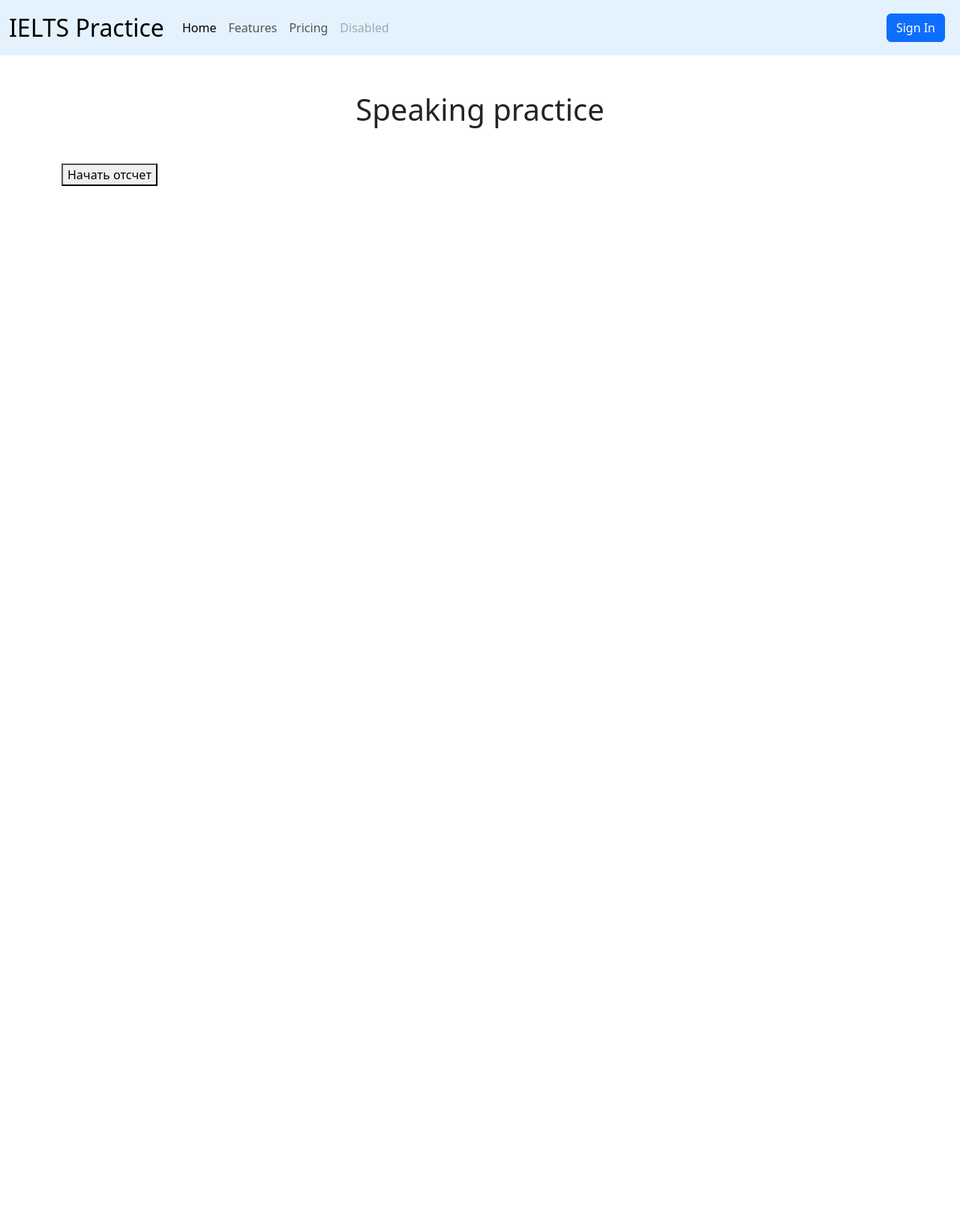
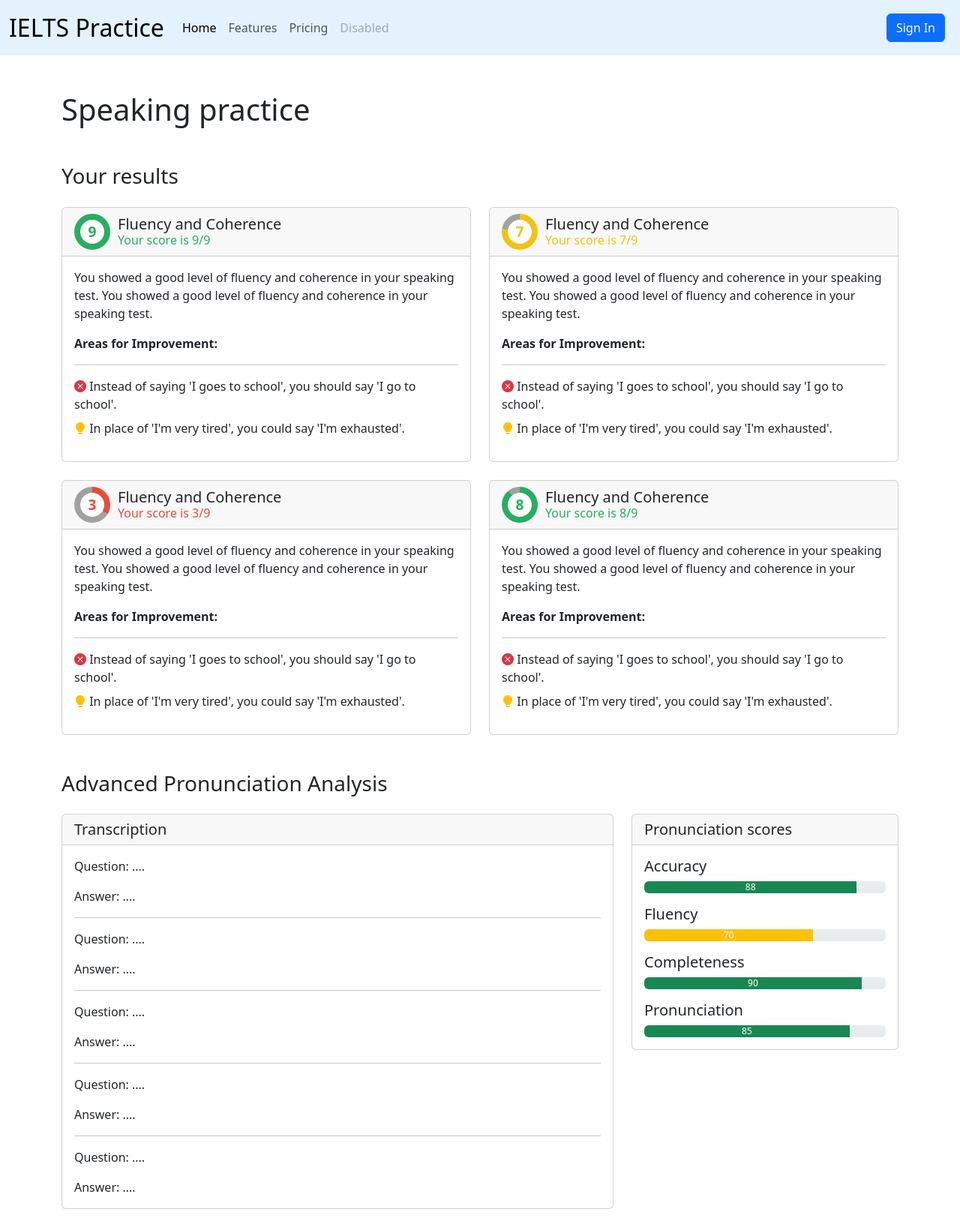
Before and after one commit to kirillak404/IELTS-practice, a Flask app: page /test in a window 1280 px wide. Shown: the whole page at 75% size. Before the commit the page ends 248 px from the top, so only its background shows below. Run offline with Flask 3, Linux system fonts and the light colour scheme; parts of the project's set-up code (start-up, migrations or seed data) failed here and were passed over.

Commit message:
feat(frontend): add Advanced Pronunciation Analysis

```diff
--- a/app/api_utils.py
+++ b/app/api_utils.py
@@ -275,6 +275,3 @@ Your response should look like this:
 
     result = get_gpt_json_completion(messages)
     return result
-
-
-print(gpt_evaluate_speaking_fluency(0))
--- a/app/main/routes.py
+++ b/app/main/routes.py
@@ -137,4 +137,4 @@ def reset_section_progress():
 
 @bp.route('/test')
 def test_route():
-    return render_template('test_page.html')
+    return render_template('results_super.html')
--- /dev/null
+++ b/app/static/scores.js
@@ -0,0 +1,38 @@
+// Find all rating items
+const ratings = document.querySelectorAll(".rating");
+
+// Iterate over all rating items
+ratings.forEach((rating, index) => {
+// Get content and get score as an int
+const ratingContent = rating.textContent;
+const ratingScore = parseInt(ratingContent, 10);
+
+// Define if the score is good, meh or bad according to its value
+const scoreClass =
+ ratingScore < 6 ? "bad" : ratingScore < 8 ? "meh" : "good";
+
+// Add score class to the rating
+rating.classList.add(scoreClass);
+
+// After adding the class, get its color
+const ratingColor = window.getComputedStyle(rating).backgroundColor;
+
+// Define the background gradient according to the score and color
+const gradientPercentage = (ratingScore / 9) * 100; // Calculate the percentage based on 9 scale score
+const gradient = `background: conic-gradient(${ratingColor} ${gradientPercentage}%, var(--rating-color-background) ${gradientPercentage}% 100%)`;
+
+// Set the gradient as the rating background
+rating.setAttribute("style", gradient);
+
+// Find the corresponding score text element
+const scoreElement = rating.nextElementSibling.querySelector('.score-text');
+
+// Update the score text
+scoreElement.textContent = `Your score is ${ratingScore}/9`;
+
+// Update the color of the score text
+scoreElement.style.color = ratingColor;
+
+// Wrap the content in a tag to show it above the pseudo element that masks the bar
+rating.innerHTML = `<span>${ratingScore}</span>`;
+});
--- a/app/static/styles.css
+++ b/app/static/styles.css
@@ -207,3 +207,85 @@ nav .navbar-brand .green
     color: #fff;
     font-size: 48px;
 }
+
+
+/* New subsection results page (June 13) */
+.circle-score {
+width: 40px;
+height: 40px;
+font-size: 1.15rem;
+}
+
+:root {
+--rating-size: 3rem;
+--bar-size: 0.5rem;
+--background-color: #fff;
+--rating-color-default: #2980b9;
+--rating-color-background: #A1A2A0;
+--rating-color-good: #27ae60;
+--rating-color-meh: #f1c40f;
+--rating-color-bad: #e74c3c;
+}
+
+.rating {
+position: relative;
+display: flex;
+align-items: center;
+justify-content: center;
+border-radius: 100%;
+overflow: hidden;
+background: var(--rating-color-default);
+color: var(--rating-color-default);
+width: var(--rating-size);
+height: var(--rating-size);
+}
+
+.rating span {
+position: relative;
+display: flex;
+font-weight: bold;
+font-size: 1.2rem;
+z-index: 2;
+}
+
+.rating::after {
+content: "";
+position: absolute;
+inset: var(--bar-size);
+background: var(--background-color);
+border-radius: inherit;
+z-index: 1;
+}
+
+.rating::before {
+content: "";
+position: absolute;
+inset: var(--bar-size);
+border-radius: inherit;
+box-shadow: 0 0 0 1rem var(--rating-color-background);
+z-index: -1;
+}
+
+.rating.good {
+background: var(--rating-color-good);
+color: var(--rating-color-good);
+}
+
+.rating.meh {
+background: var(--rating-color-meh);
+color: var(--rating-color-meh);
+}
+
+.rating.bad {
+background: var(--rating-color-bad);
+color: var(--rating-color-bad);
+}
+
+.header-content-scores {
+    margin-left: 10px;
+}
+
+.score-text {
+display: block;
+font-size: 0.8em;
+}
--- /dev/null
+++ b/app/templates/results_super.html
@@ -0,0 +1,163 @@
+{% extends "layout.html" %}
+{% block title %}
+Result
+{% endblock %}
+{% block h1 %}
+Speaking practice
+{% endblock %}
+{% block h2 %}
+{% endblock %}
+{% block content %}
+<h3 class="mb-4">Your results</h3>
+<div class="row">
+   <!-- Fluency and Coherence -->
+   <div class="col-lg-6 mb-4">
+      <div class="card">
+         <h5 class="card-header d-flex align-items-center">
+            <div class="rating">9</div>
+            <div class="header-content header-content-scores">
+               <span class="header-title">Fluency and Coherence</span>
+               <span class="score-text"></span>
+            </div>
+         </h5>
+         <div class="card-body">
+            <p class="card-text">You showed a good level of fluency and coherence in your speaking test. You showed a good level of fluency and coherence in your speaking test.</p>
+            <strong class="mt-4">Areas for Improvement:</strong>
+            <hr/>
+            <ul class="list-unstyled">
+               <li class="mt-2"><i class="bi bi-x-circle-fill text-danger"></i> Instead of saying 'I goes to school', you should say 'I go to school'.</li>
+               <li class="mt-2"><i class="bi bi-lightbulb-fill text-warning"></i> In place of 'I'm very tired', you could say 'I'm exhausted'.</li>
+            </ul>
+         </div>
+      </div>
+   </div>
+   <!-- Fluency and Coherence -->
+   <div class="col-lg-6 mb-4">
+      <div class="card">
+         <h5 class="card-header d-flex align-items-center">
+            <div class="rating">7</div>
+            <div class="header-content header-content-scores">
+               <span class="header-title">Fluency and Coherence</span>
+               <span class="score-text"></span>
+            </div>
+         </h5>
+         <div class="card-body">
+            <p class="card-text">You showed a good level of fluency and coherence in your speaking test. You showed a good level of fluency and coherence in your speaking test.</p>
+            <strong class="mt-4">Areas for Improvement:</strong>
+            <hr/>
+            <ul class="list-unstyled">
+               <li class="mt-2"><i class="bi bi-x-circle-fill text-danger"></i> Instead of saying 'I goes to school', you should say 'I go to school'.</li>
+               <li class="mt-2"><i class="bi bi-lightbulb-fill text-warning"></i> In place of 'I'm very tired', you could say 'I'm exhausted'.</li>
+            </ul>
+         </div>
+      </div>
+   </div>
+   <!-- Fluency and Coherence -->
+   <div class="col-lg-6 mb-4">
+      <div class="card">
+         <h5 class="card-header d-flex align-items-center">
+            <div class="rating">3</div>
+            <div class="header-content header-content-scores">
+               <span class="header-title">Fluency and Coherence</span>
+               <span class="score-text"></span>
+            </div>
+         </h5>
+         <div class="card-body">
+            <p class="card-text">You showed a good level of fluency and coherence in your speaking test. You showed a good level of fluency and coherence in your speaking test.</p>
+            <strong class="mt-4">Areas for Improvement:</strong>
+            <hr/>
+            <ul class="list-unstyled">
+               <li class="mt-2"><i class="bi bi-x-circle-fill text-danger"></i> Instead of saying 'I goes to school', you should say 'I go to school'.</li>
+               <li class="mt-2"><i class="bi bi-lightbulb-fill text-warning"></i> In place of 'I'm very tired', you could say 'I'm exhausted'.</li>
+            </ul>
+         </div>
+      </div>
+   </div>
+   <!-- Fluency and Coherence -->
+   <div class="col-lg-6 mb-4">
+      <div class="card">
+         <h5 class="card-header d-flex align-items-center">
+            <div class="rating">8</div>
+            <div class="header-content header-content-scores">
+               <span class="header-title">Fluency and Coherence</span>
+               <span class="score-text"></span>
+            </div>
+         </h5>
+         <div class="card-body">
+            <p class="card-text">You showed a good level of fluency and coherence in your speaking test. You showed a good level of fluency and coherence in your speaking test.</p>
+            <strong class="mt-4">Areas for Improvement:</strong>
+            <hr/>
+            <ul class="list-unstyled">
+               <li class="mt-2"><i class="bi bi-x-circle-fill text-danger"></i> Instead of saying 'I goes to school', you should say 'I go to school'.</li>
+               <li class="mt-2"><i class="bi bi-lightbulb-fill text-warning"></i> In place of 'I'm very tired', you could say 'I'm exhausted'.</li>
+            </ul>
+         </div>
+      </div>
+   </div>
+</div>
+<br>
+<h3 class="mb-4">Advanced Pronunciation Analysis</h3>
+<div class="row">
+   <!-- Transcription Column (Wider) -->
+   <div class="col-lg-8 mb-4">
+      <div class="card">
+         <h5 class="card-header d-flex align-items-center">
+            <div class="header-content">
+               <span class="header-title">Transcription</span>
+            </div>
+         </h5>
+         <div class="card-body">
+            <p class="card-text">Question: ....</p>
+            <p class="card-text">Answer: ....</p>
+            <hr/>
+            <p class="card-text">Question: ....</p>
+            <p class="card-text">Answer: ....</p>
+            <hr/>
+            <p class="card-text">Question: ....</p>
+            <p class="card-text">Answer: ....</p>
+            <hr/>
+            <p class="card-text">Question: ....</p>
+            <p class="card-text">Answer: ....</p>
+            <hr/>
+            <p class="card-text">Question: ....</p>
+            <p class="card-text">Answer: ....</p>
+            <!-- Add more Q/A as needed -->
+         </div>
+      </div>
+   </div>
+   <!-- Scores Column (Narrower) -->
+   <div class="col-lg-4 mb-4">
+      <div class="card">
+         <h5 class="card-header d-flex align-items-center">
+            <div class="header-content">
+               <span class="header-title">Pronunciation scores</span>
+            </div>
+         </h5>
+         <div class="card-body">
+            <h5 class="fw-normal" data-toggle="tooltip" data-placement="right" title="Accuracy Score Explanation">Accuracy</h5>
+            <div class="progress">
+               <div class="progress-bar bg-success" role="progressbar" style="width: 88%;" aria-valuenow="88" aria-valuemin="0" aria-valuemax="100">88</div>
+            </div>
+            <h5 class="fw-normal mt-3" data-toggle="tooltip" data-placement="right" title="Fluency Score Explanation">Fluency</h5>
+            <div class="progress">
+               <div class="progress-bar bg-warning" role="progressbar" style="width: 70%;" aria-valuenow="70" aria-valuemin="0" aria-valuemax="100">70</div>
+            </div>
+            <h5 class="fw-normal mt-3" data-toggle="tooltip" data-placement="right" title="Completeness Score Explanation">Completeness</h5>
+            <div class="progress">
+               <div class="progress-bar bg-success" role="progressbar" style="width: 90%;" aria-valuenow="90" aria-valuemin="0" aria-valuemax="100">90</div>
+            </div>
+            <h5 class="fw-normal mt-3" data-toggle="tooltip" data-placement="right" title="Pronunciation Score Explanation">Pronunciation</h5>
+            <div class="progress">
+               <div class="progress-bar bg-success" role="progressbar" style="width: 85%;" aria-valuenow="85" aria-valuemin="0" aria-valuemax="100">85</div>
+            </div>
+         </div>
+      </div>
+   </div>
+</div>
+<script>
+   $(function () {
+     $('[data-toggle="tooltip"]').tooltip()
+   })
+</script>
+<script src="{{ url_for('static', filename='scores.js') }}"></script>
+{% endblock %}
```
Also changed, not shown: app/templates/scores-new.html (deleted, +0 -221 lines).
